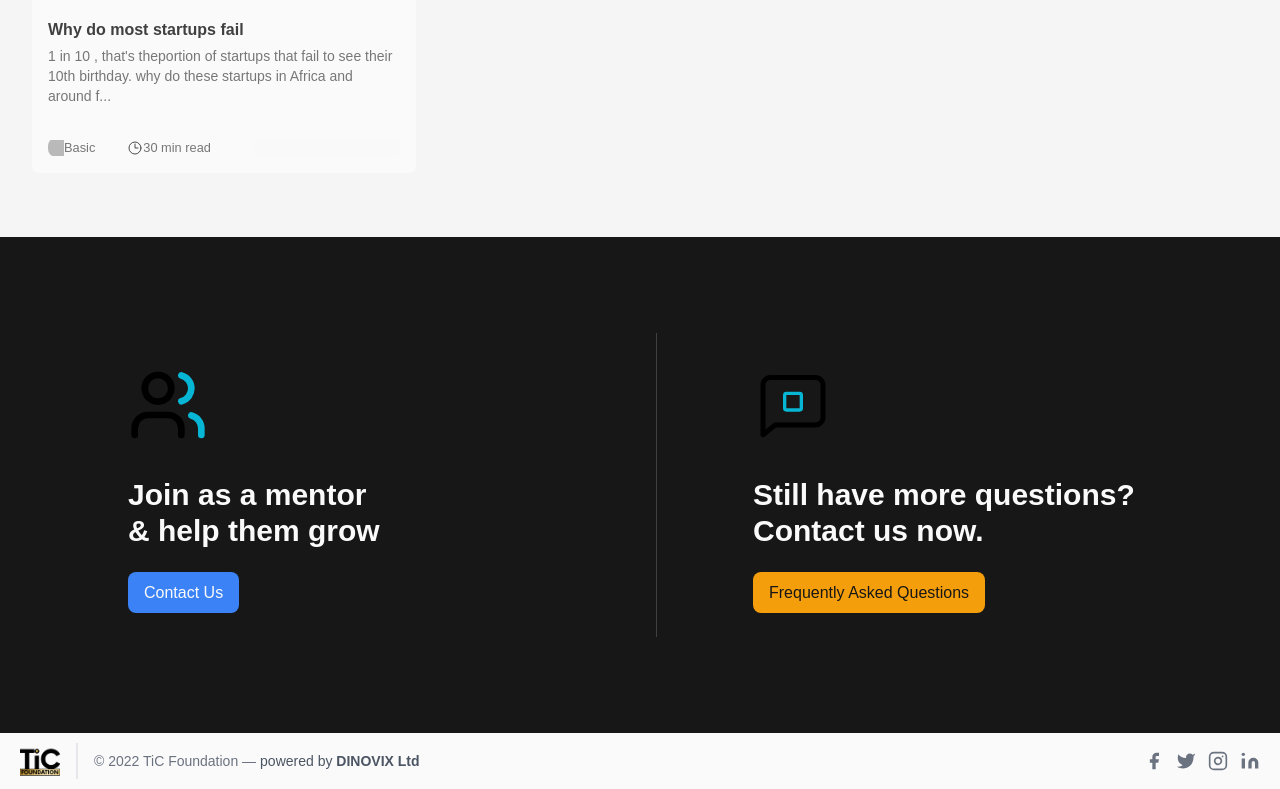
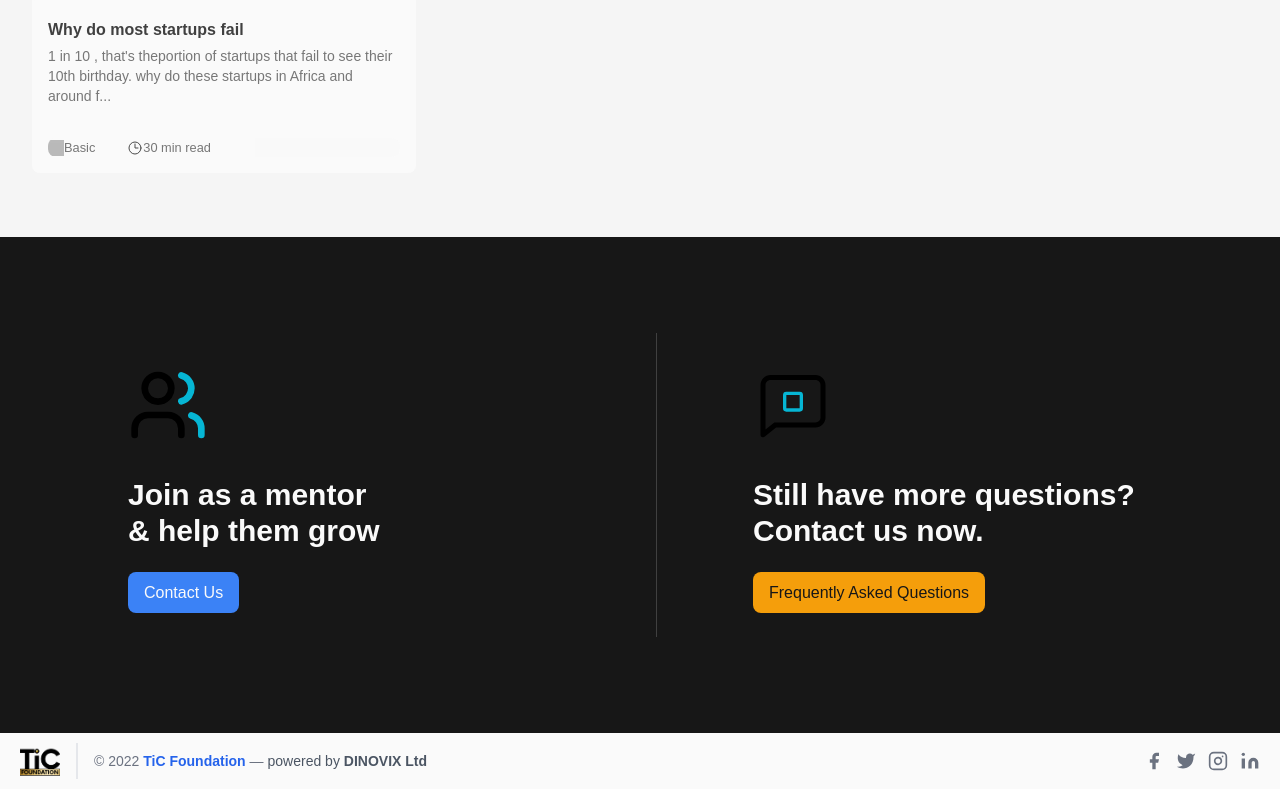
Before and after one commit to KadonWills/tic_foundation_website, a Next.js app: page / in a window 1280 px wide. Shown: the part 2652-3441 px from the top of the page. Built offline with nearby package versions, Linux system fonts and the light colour scheme; grey boxes are pictures that could not be loaded.

Commit message:
Footer update: Fb link

```diff
--- a/components/footer.tsx
+++ b/components/footer.tsx
@@ -8,11 +8,11 @@ const Footer = () => {
                 <a className="flex title-font font-medium items-center md:justify-start justify-center text-gray-900">
                     <Image src={'/img/logo black.png'} width={40} height={40} />
                 </a>
-                <p className="text-sm text-gray-500 sm:ml-4 sm:pl-4 sm:border-l-2 sm:border-gray-200 sm:py-2 sm:mt-0 mt-4">© 2022 TiC Foundation —
+                <p className="text-sm text-gray-500 sm:ml-4 sm:pl-4 sm:border-l-2 sm:border-gray-200 sm:py-2 sm:mt-0 mt-4">© 2022 <b className='text-blue-600'> TiC Foundation</b> —
                     <a href="https://www.dinovix.com" className="text-gray-600 ml-1" rel="noopener noreferrer" target="_blank">powered by <b>DINOVIX Ltd</b></a>
                 </p>
                 <span className="inline-flex sm:ml-auto sm:mt-0 mt-4 justify-center sm:justify-start">
-                    <a className="text-gray-500">
+                    <a className="text-gray-500" href='https://web.facebook.com/TiCsummit/' target={'_blank'}>
                         <svg fill="currentColor" strokeLinecap="round" strokeLinejoin="round" strokeWidth="2" className="w-5 h-5" viewBox="0 0 24 24">
                             <path d="M18 2h-3a5 5 0 00-5 5v3H7v4h3v8h4v-8h3l1-4h-4V7a1 1 0 011-1h3z"></path>
                         </svg>
```
